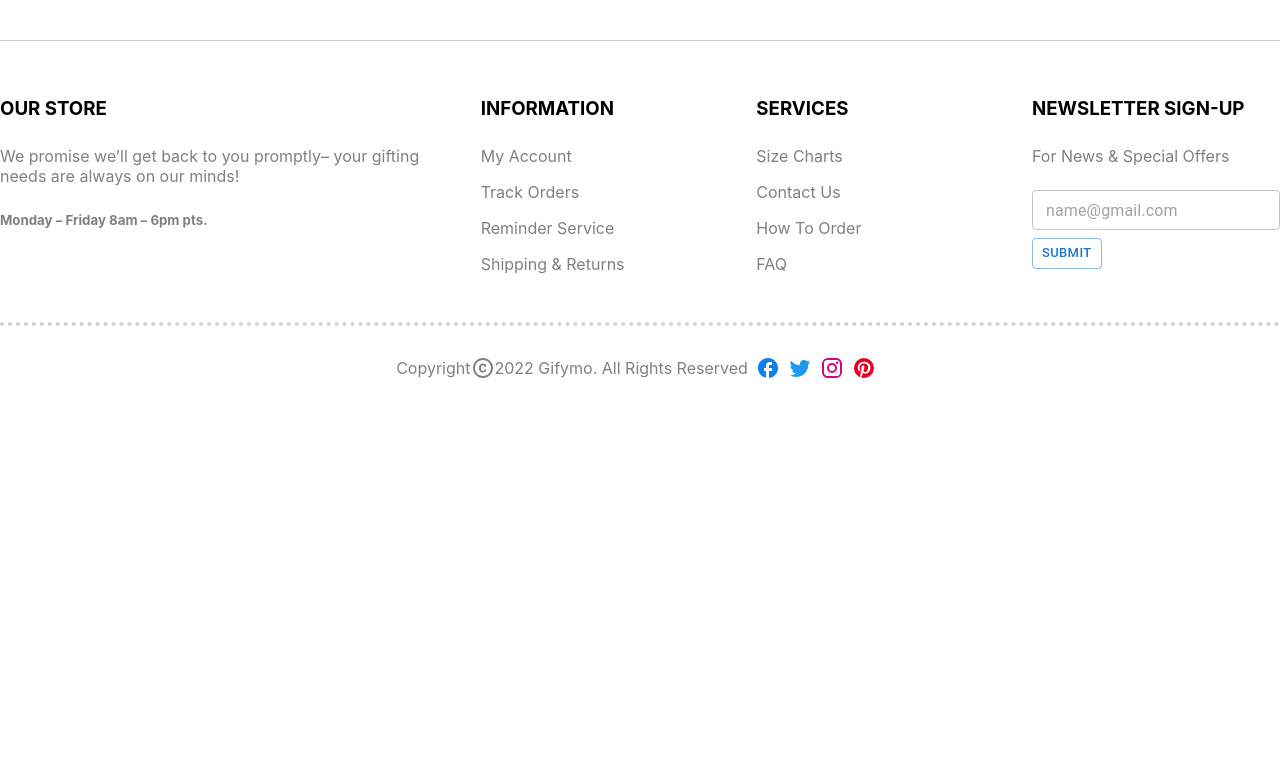
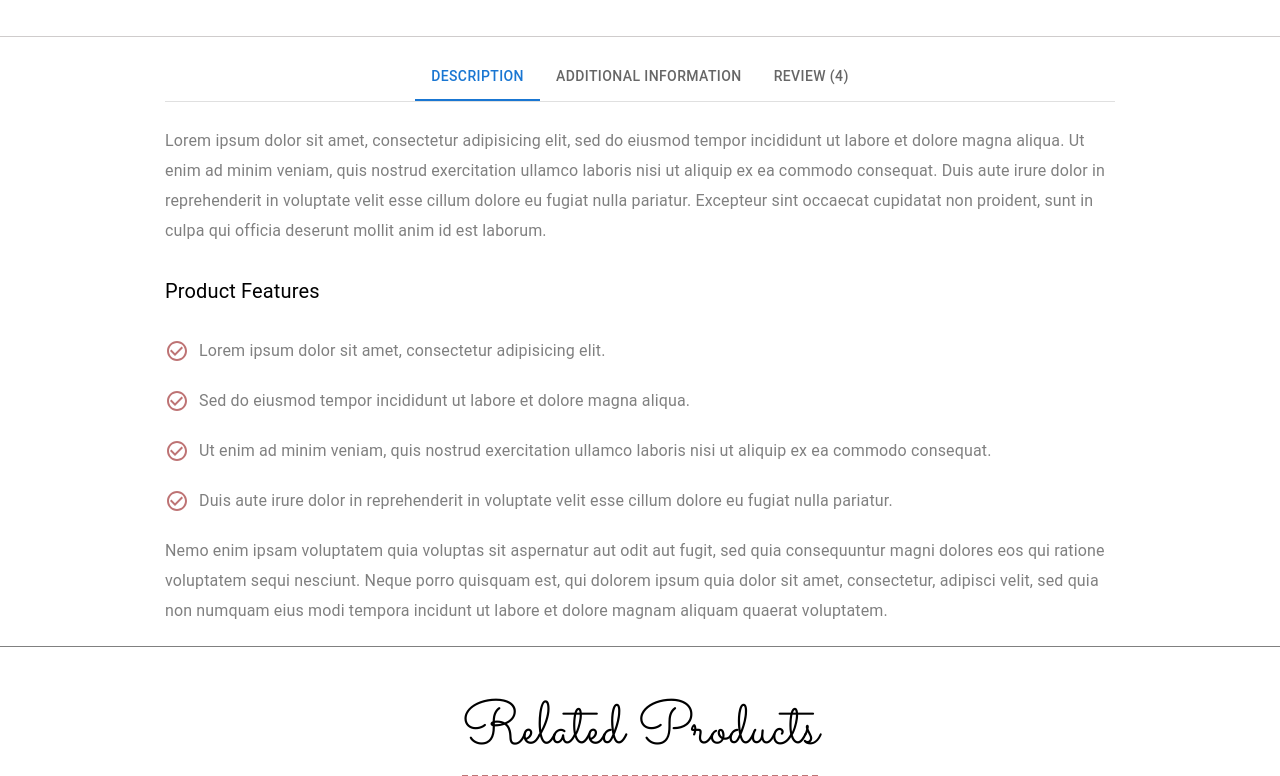
Before and after one commit to NgoDangQuang/gifymo-shop, a React (Create React App) app: page /gifymo-shop/product in a window 1280 px wide. Shown: the part 904-1680 px from the top of the page. Before the commit the page ends 1314 px from the top, so only its background shows below. Built offline with nearby package versions, Linux system fonts and the light colour scheme.

Commit message:
add section 2, related products product pages

```diff
--- a/src/Layout/ContactLogo.jsx
+++ b/src/Layout/ContactLogo.jsx
@@ -1,16 +1,20 @@
 import { makeStyles } from '@material-ui/core';
-import { CONTAINER, GRAY } from 'constants/styles';
-import React from 'react';
-import logo from './../asset/img/logo.svg'
+import { CONTAINER } from 'constants/styles';
 import { Link } from 'react-router-dom';
+import logo from './../asset/img/logo.svg';
 
 const useStyles = makeStyles((theme) => ({
   root: {
     width: '100wh',
     display: 'flex',
     justifyContent: 'center',
-    borderBottom: `4px dotted ${GRAY}`,
+    // borderBottom: `4px dotted ${GRAY}`,
     padding: '20px 0px',
+    backgroundImage:
+      'radial-gradient(circle at 1.5px, rgba(0, 0, 0, 0.349) .75px, rgba(255, 255, 255, 0.11) 1.5px)',
+    backgroundSize: '8px 2px',
+    backgroundRepeat: 'repeat-x',
+    backgroundPosition: 'bottom center',
   },
   container: {
     width: CONTAINER,
@@ -62,10 +66,7 @@ export function ContactLogo(props) {
             <div className={`${classes.item}`}>
               <div className={classes.logo}>
                 <Link to="/gifymo-shop">
-                  <img
-                    src={logo}
-                    alt="logo"
-                  />
+                  <img src={logo} alt="logo" />
                 </Link>
               </div>
             </div>
--- a/src/Layout/Footer.jsx
+++ b/src/Layout/Footer.jsx
@@ -2,10 +2,10 @@ import { makeStyles } from '@material-ui/core';
 import CopyrightIcon from '@mui/icons-material/Copyright';
 import FacebookOutlinedIcon from '@mui/icons-material/FacebookOutlined';
 import InstagramIcon from '@mui/icons-material/Instagram';
+import PinterestIcon from '@mui/icons-material/Pinterest';
 import TwitterIcon from '@mui/icons-material/Twitter';
-import PinterestIcon from '@mui/icons-material/Pinterest';
 import { Box, Button, TextField } from '@mui/material';
-import { CONTAINER, GRAY, MAINCOLOR } from 'constants/styles';
+import { CONTAINER, MAINCOLOR } from 'constants/styles';
 import { Link } from 'react-router-dom';
 
 const useStyles = makeStyles((theme) => ({
@@ -14,7 +14,11 @@ const useStyles = makeStyles((theme) => ({
     justifyContent: 'center',
     alignItems: 'center',
     padding: '40px 0px',
-    borderBottom: `4px dotted ${GRAY}`,
+    backgroundImage:
+      'radial-gradient(circle at 1.5px, rgba(0, 0, 0, 0.349) .75px, rgba(255, 255, 255, 0.11) 1.5px)',
+    backgroundSize: '8px 2px',
+    backgroundRepeat: 'repeat-x',
+    backgroundPosition: 'top center',
   },
   container: {
     width: CONTAINER,
@@ -55,7 +59,12 @@ const useStyles = makeStyles((theme) => ({
     display: 'flex',
     alignItems: 'center',
     justifyContent: 'center',
-    color:'gray'
+    color: 'gray',
+    backgroundImage:
+      'radial-gradient(circle at 1.5px, rgba(0, 0, 0, 0.349) .75px, rgba(255, 255, 255, 0.11) 1.5px)',
+    backgroundSize: '8px 2px',
+    backgroundRepeat: 'repeat-x',
+    backgroundPosition: 'top center',
   },
 }));
 export function Footer(props) {
--- a/src/Layout/Navigation.jsx
+++ b/src/Layout/Navigation.jsx
@@ -11,6 +11,11 @@ const useStyles = makeStyles((theme) => ({
     display: 'flex',
     alignItems: 'center',
     justifyContent: 'center',
+    backgroundImage:
+      'radial-gradient(circle at 1.5px, rgba(0, 0, 0, 0.349) .75px, rgba(255, 255, 255, 0.11) 1.5px)',
+    backgroundSize: '8px 2px',
+    backgroundRepeat: 'repeat-x',
+    backgroundPosition: 'bottom center',
   },
   container: {
     width: CONTAINER,
--- a/src/features/product/RelatedProducts.jsx
+++ b/src/features/product/RelatedProducts.jsx
@@ -1,11 +1,26 @@
-import React from 'react';
+import { Box, Grid } from '@mui/material';
+import Item from 'features/home/content/section3/items';
+import './styles.css';
 
-function RelatedProducts(props) {
-    return (
-        <div>
-            Related products
+function RelatedProduct({ data }) {
+  return (
+    <Box className="">
+      <Box mb={5} mt={3}>
+        <div className="layout-feature-items__title flex j-center">
+          <h4>Related Products</h4>
         </div>
-    );
+      </Box>
+      <Box className="layout-feature-items__box-items">
+        <Grid container spacing={{ xs: 2, md: 3 }} columns={{ xs: 4, sm: 8, md: 12 }}>
+          {data.map((item, index) => (
+            <Grid item xs={6} sm={4} md={3} key={index}>
+              <Item data={item} />
+            </Grid>
+          ))}
+        </Grid>
+      </Box>
+    </Box>
+  );
 }
 
-export default RelatedProducts;
+export default RelatedProduct;
--- a/src/features/product/Section2.jsx
+++ b/src/features/product/Section2.jsx
@@ -1,7 +1,163 @@
-import React from 'react';
+import PropTypes from 'prop-types';
+import Tabs from '@mui/material/Tabs';
+import Tab from '@mui/material/Tab';
+import Typography from '@mui/material/Typography';
+import Box from '@mui/material/Box';
+import CheckCircleOutlineIcon from '@mui/icons-material/CheckCircleOutline';
+import { Avatar, Button, Rating, TextareaAutosize, TextField } from '@mui/material';
+import { useState } from 'react';
 
-function Section2(props) {
-  return <div>section 2</div>;
+function TabPanel(props) {
+  const { children, value, index, ...other } = props;
+
+  return (
+    <div
+      role="tabpanel"
+      hidden={value !== index}
+      id={`simple-tabpanel-${index}`}
+      aria-labelledby={`simple-tab-${index}`}
+      {...other}
+    >
+      {value === index && (
+        <Box mt={3}>
+          <Typography>{children}</Typography>
+        </Box>
+      )}
+    </div>
+  );
 }
 
-export default Section2;
+TabPanel.propTypes = {
+  children: PropTypes.node,
+  index: PropTypes.number.isRequired,
+  value: PropTypes.number.isRequired,
+};
+
+function a11yProps(index) {
+  return {
+    id: `simple-tab-${index}`,
+    'aria-controls': `simple-tabpanel-${index}`,
+  };
+}
+
+export default function Section2({ dataReview }) {
+  const [value, setValue] = useState(0);
+  const [rating, setRating] = useState(0);
+
+  const handleChange = (event, newValue) => {
+    setValue(newValue);
+  };
+
+  return (
+    <Box sx={{ width: '100%' }}>
+      <Box
+        sx={{
+          borderBottom: 1,
+          borderColor: 'divider',
+          display: 'flex',
+          alignItems: 'center',
+          justifyContent: 'center',
+        }}
+      >
+        <Tabs value={value} onChange={handleChange} aria-label="basic tabs example">
+          <Tab label="Description" {...a11yProps(0)} />
+          <Tab label="additional information" {...a11yProps(1)} />
+          <Tab label={`review (${dataReview.length})`} {...a11yProps(2)} />
+        </Tabs>
+      </Box>
+      <TabPanel value={value} index={0}>
+        <div className="section2-description">
+          <h4>
+            Lorem ipsum dolor sit amet, consectetur adipisicing elit, sed do eiusmod tempor
+            incididunt ut labore et dolore magna aliqua. Ut enim ad minim veniam, quis nostrud
+            exercitation ullamco laboris nisi ut aliquip ex ea commodo consequat. Duis aute irure
+            dolor in reprehenderit in voluptate velit esse cillum dolore eu fugiat nulla pariatur.
+            Excepteur sint occaecat cupidatat non proident, sunt in culpa qui officia deserunt
+            mollit anim id est laborum.
+          </h4>
+          <h3>Product Features</h3>
+          <div className="section2-description-item flex">
+            <CheckCircleOutlineIcon className="icon-check" />
+            <h4>Lorem ipsum dolor sit amet, consectetur adipisicing elit.</h4>
+          </div>
+          <div className="section2-description-item flex">
+            <CheckCircleOutlineIcon className="icon-check" />
+            <h4>Sed do eiusmod tempor incididunt ut labore et dolore magna aliqua.</h4>
+          </div>
+          <div className="section2-description-item flex">
+            <CheckCircleOutlineIcon className="icon-check" />
+            <h4>
+              Ut enim ad minim veniam, quis nostrud exercitation ullamco laboris nisi ut aliquip ex
+              ea commodo consequat.
+            </h4>
+          </div>
+          <div className="section2-description-item flex">
+            <CheckCircleOutlineIcon className="icon-check" />
+            <h4>
+              Duis aute irure dolor in reprehenderit in voluptate velit esse cillum dolore eu fugiat
+              nulla pariatur.
+            </h4>
+          </div>
+          <h4>
+            Nemo enim ipsam voluptatem quia voluptas sit aspernatur aut odit aut fugit, sed quia
+            consequuntur magni dolores eos qui ratione voluptatem sequi nesciunt. Neque porro
+            quisquam est, qui dolorem ipsum quia dolor sit amet, consectetur, adipisci velit, sed
+            quia non numquam eius modi tempora incidunt ut labore et dolore magnam aliquam quaerat
+            voluptatem.
+          </h4>
+        </div>
+      </TabPanel>
+      <TabPanel value={value} index={1}>
+        <div style={{ padding: '0px 20px' }}>
+          <Rating
+            name="simple-controlled"
+            value={rating}
+            onChange={(event, newValue) => {
+              setRating(newValue);
+            }}
+          />
+        </div>
+        <div style={{ padding: '20px', display: 'flex', justifyContent: 'center' }}>
+          <TextareaAutosize
+            aria-label="minimum height"
+            minRows={10}
+            placeholder="Your review"
+            style={{ width: '100%', padding: '20px' }}
+          />
+        </div>
+        <div
+          style={{
+            padding: '20px',
+            paddingTop: '0px',
+            display: 'flex',
+            justifyContent: 'center',
+            gap: '20px',
+          }}
+        >
+          <TextField label="Name" variant="outlined" fullWidth="true" />
+          <TextField label="Email" variant="outlined" fullWidth="true" />
+        </div>
+        <div style={{ padding: '20px', display: 'flex', justifyContent: 'center' }}>
+          <Button variant="contained">Submit Your review</Button>
+        </div>
+      </TabPanel>
+      <TabPanel value={value} index={2}>
+        {dataReview.map((item, index) => (
+          <div className="flex content-review-items border-bottom-background">
+            <div className="img-review">
+              <Avatar alt="Remy Sharp" src={item.avt} sx={{ width: '70px', height: '70px' }} />
+            </div>
+            <div className="content-review">
+              <h4>{item.content}</h4>
+              <div className="creator-rating flex">
+                <Rating name="read-only" value={item.star} readOnly precision={0.5} />
+                <h3>{item.poster}</h3>
+                <h4>{item.date}</h4>
+              </div>
+            </div>
+          </div>
+        ))}
+      </TabPanel>
+    </Box>
+  );
+}
--- a/src/features/product/index.jsx
+++ b/src/features/product/index.jsx
@@ -1,9 +1,12 @@
 import { Box } from '@mui/material';
 import Breadcrumbs from '@mui/material/Breadcrumbs';
 import Typography from '@mui/material/Typography';
+import { listFeatureItems } from 'api';
 import { CustomerReviews, ProductItemsData } from 'api/ProductItems';
 import { Link } from 'react-router-dom';
 import ProductItems from './ProductItems';
+import RelatedProducts from './RelatedProducts';
+import Section2 from './Section2';
 import './styles.css';
 
 export default function Product() {
@@ -11,6 +14,13 @@ export default function Product() {
   const { nameItem } = data;
 
   const dataReview = CustomerReviews;
+
+  const dataRelatedProduct = [
+    listFeatureItems[Math.ceil(Math.random() * 20)],
+    listFeatureItems[Math.ceil(Math.random() * 20)],
+    listFeatureItems[Math.ceil(Math.random() * 20)],
+    listFeatureItems[Math.ceil(Math.random() * 20)],
+  ];
   return (
     <div className="layout-product-items">
       <div className="container">
@@ -25,6 +35,25 @@ export default function Product() {
         <Box mb={2}>
           <ProductItems data={data} dataReview={dataReview} />
         </Box>
+
+        <Box
+          sx={{
+            display: 'flex',
+            justifyContent: 'center',
+            borderBottom: '1px solid gray',
+            paddingBottom: '20px',
+            marginBottom: '40px',
+          }}
+          mb={2}
+        >
+          <Box sx={{ width: '950px' }}>
+            <Section2 dataReview={dataReview} />
+          </Box>
+        </Box>
+
+        <Box mb={5}>
+          <RelatedProducts data={dataRelatedProduct} />
+        </Box>
       </div>
     </div>
   );
--- a/src/features/product/styles.css
+++ b/src/features/product/styles.css
@@ -171,10 +171,69 @@
 
 .categories-content {
     margin-right: 40px;
-    color:gray;
+    color: gray;
 }
 
 .categories-content h4:first-child {
     font-size: 18px;
     color: black;
 }
+
+/* ===== section 2 ======== */
+
+.section2-description h4 {
+    font-size: 16px;
+    color: gray;
+    line-height: 30px;
+}
+
+.section2-description h3 {
+    font-size: 20px;
+    font-weight: normal;
+    margin: 30px 0px;
+}
+
+.section2-description-item {
+    margin: 20px 0px;
+}
+
+.icon-check {
+    color: var(--MAIN_COLOR);
+    margin-right: 10px;
+}
+
+.content-review-items {
+    padding: 40px 0px;
+}
+
+.content-review-items:last-child {
+    background-image: none;
+}
+
+.img-review {
+    width: 10%;
+    border-radius: 100%;
+    overflow: hidden;
+}
+
+.img-review>img {
+    width: 100%;
+}
+
+.content-review {
+    width: 90%;
+}
+
+.content-review h4 {
+    color: gray;
+    font-size: 16px;
+}
+
+.creator-rating {
+    margin-top: 10px;
+}
+
+.content-review h3 {
+    font-weight: 500;
+    margin: 0px 10px;
+}
```
Also changed, not shown: src/api/ProductItems.js (+6 -4 lines), 1 other file (tests, documents, lock files or other folders). Lines whose indentation alone changed are shown as unchanged.
